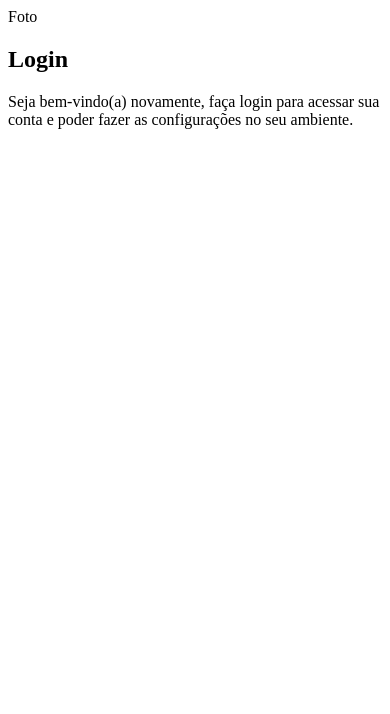
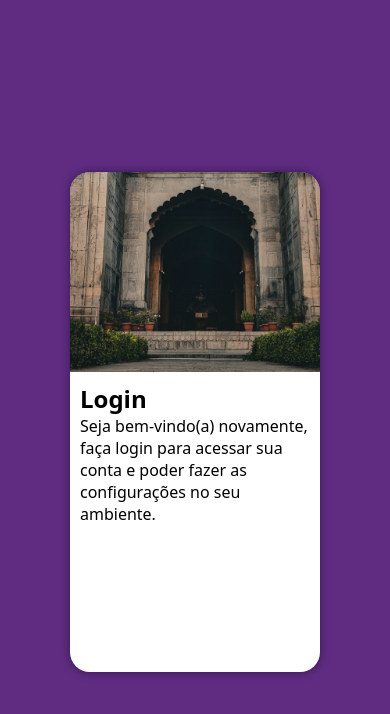
Before and after one commit to Adrian-AmaralBR/projeto-formulario-login, a plain HTML site: page index.html in a window 390 px wide. Drawn offline with Linux system fonts and the light colour scheme.

Commit message:
mobile_first

```diff
--- a/estilos/style.css
+++ b/estilos/style.css
@@ -5,3 +5,48 @@
     Verde: #49A09D
     Roxo: #5F2C82
 */
+
+* {
+    font-family: system-ui, -apple-system, BlinkMacSystemFont, 'Segoe UI', Roboto, Oxygen, Ubuntu, Cantarell, 'Open Sans', 'Helvetica Neue', sans-serif;
+    padding: 0px;
+    margin: 0px;
+    box-sizing: border-box;
+}
+
+body, html {
+    background-color: #5F2C82;
+    height: 100vh;
+    width: 100vw;
+}
+
+main {
+    position: relative;
+    height: 100vh;
+    width: 100vw;
+}
+
+section#login {
+    background-color: white;
+    width: 250px;
+    height: 500px;
+    border-radius: 20px;
+    position: absolute;
+    top: 50%;
+    left: 50%;
+    transform: translate(-50%, -50%);
+    overflow: hidden;
+    box-shadow: 0px 0px 10px rgba(0, 0, 0, 0.450);
+}
+
+section#login > div#imagem {
+    display: block;
+    background: #5F2C82 url(../imagens/facade.jpg) no-repeat;
+    height: 200px;
+    background-size: cover;
+    background-position: center bottom;
+}
+
+section#login > div#formulario {
+    display: block;
+    padding: 10px;
+}
--- a/index.html
+++ b/index.html
@@ -11,7 +11,6 @@
     <main>
         <section id="login">
             <div id="imagem">
-                Foto
             </div>
             <div id="formulario">
                 <h1>Login</h1>
```
